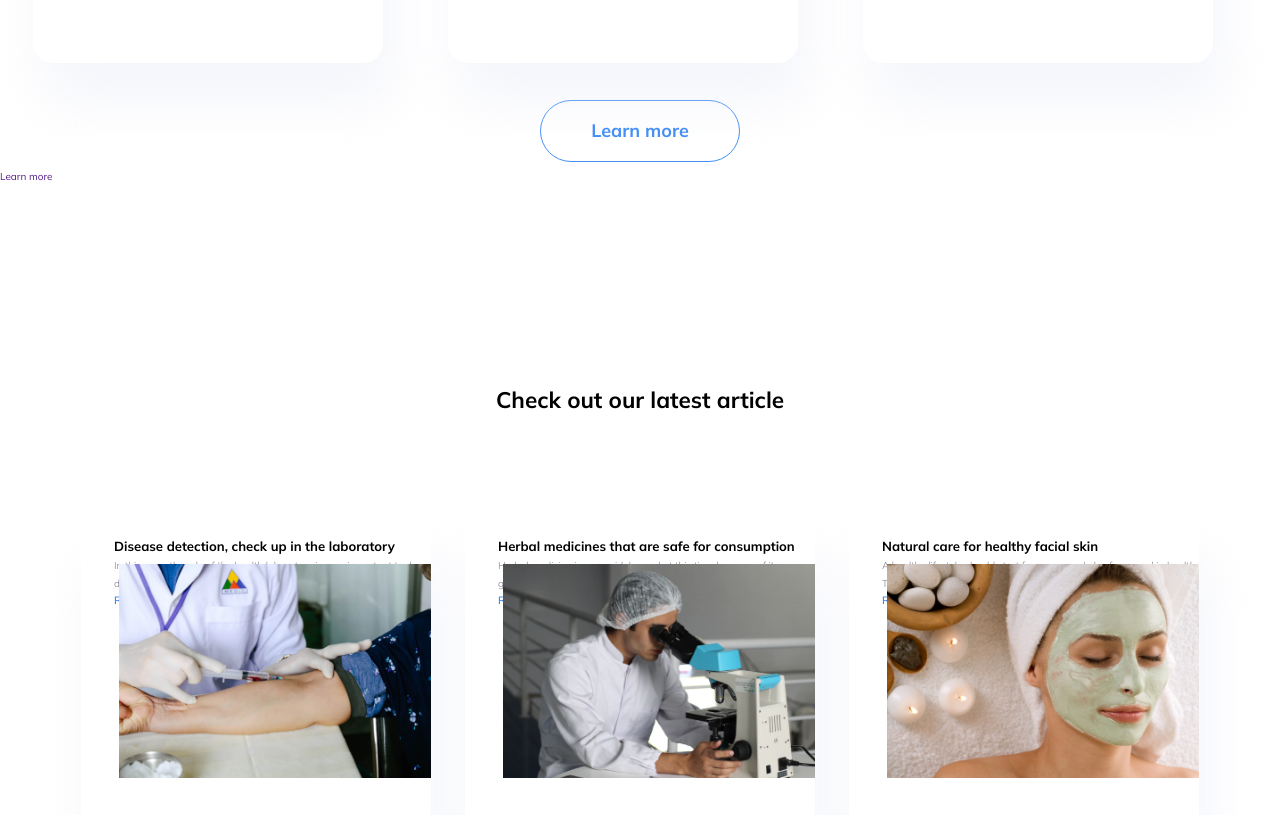
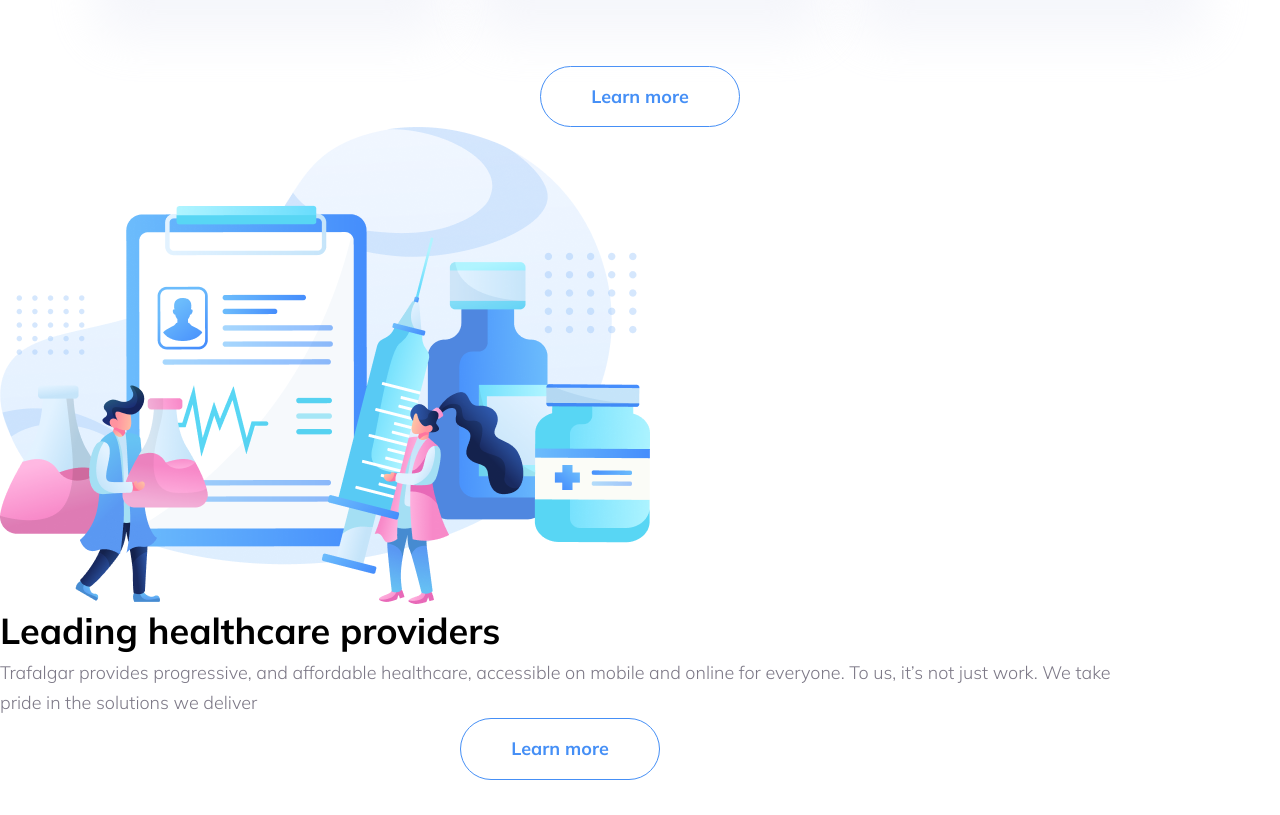
Before and after one commit to TimurDuyshenaliev/Trafalgar, a plain HTML site: page index.html in a window 1280 px wide. Shown: the part 1982-2797 px from the top of the page. Drawn offline with Linux system fonts and the light colour scheme.

Commit message:
some changes

```diff
--- a/index.html
+++ b/index.html
@@ -57,6 +57,7 @@
     <!-- END HERO -->
     <!-- START OUR SERVICE -->
     <section class="ourService">
+        <div class="conteiner">
             <h2>
                 Our services
             </h2>
@@ -119,18 +120,24 @@
                     </p>
                 </li>
             </ul>
-        <div class="button">
-            <a href="" class="button">Learn more</a>
+            <div class="button1">
+                <a href="" class="button2">Learn more</a>
+            </div>
         </div>
         </section>
         <!-- END OUR SERVICE-->
         <!-- START LEADING PROVIDES -->
         <section class="provides">
-        <img src="" alt="">
-        <h2></h2>
-        <p></p>
-        <div class="button">
-            <a href="" class="button">Learn more</a>
+            <div class="conteiner">
+                <img src="img/provides-illustration.png" alt="illustration">
+                <div class="content-text">
+                    <h2>Leading healthcare providers</h2>
+                    <p>Trafalgar provides progressive, and affordable healthcare, accessible on mobile and online for everyone. To us, it’s not just work. We take pride
+                        in the solutions we deliver</p>
+                    <div class="button1">
+                        <a href="" class="button2">Learn more</a>
+                    </div>
+                </div>
             </div>
     </section>
     <!-- END LEADING PROVIDES -->
--- a/styles/index.css
+++ b/styles/index.css
@@ -15,3 +15,19 @@ body{
     margin-left: auto;
     margin-right: auto;
 }
+.button1{
+    border: 1.4px solid #458FF6;
+    border-radius: 55px;
+    width: 200px;
+    margin-left: auto;
+    margin-right: auto;
+}
+.button1>.button2{
+    font-weight: bold;
+    font-size: 1.8rem;
+    line-height: 3.33;
+    text-decoration: none;
+    display: flex;
+    justify-content: center;
+    color: #458FF6;
+}
--- a/styles/ourservice.css
+++ b/styles/ourservice.css
@@ -1,5 +1,5 @@
 
-.ourService>h2{
+.ourService>.conteiner>h2{
     font-weight: 700;
     font-size: 3.6rem;
     line-height: 1.55;
@@ -10,7 +10,7 @@
     margin-right: auto;
     padding-top: 192px ;
 }
-.ourService>p{
+.ourService>.conteiner>p{
     font-style: normal;
     font-weight: 300;
     font-size: 1.8rem;
@@ -22,30 +22,28 @@
     margin-right: auto;
 
 }
-.ourService>ul{
+.ourService>.conteiner>ul{
     display: flex;
     flex-wrap: wrap;
     gap: 30px;
     justify-content: center;
     align-items: stretch;
-
+    padding-bottom: 69px;
 }
-.ourService>ul>li{
+.ourService>.conteiner>ul>li{
     background: #FFFFFF;
     box-shadow: 10px 40px 50px rgba(229, 233, 246, 0.4);
     border-radius: 20px;
     width: 350px;
     height: 350px;
-    margin-bottom: 37px;
-    margin-right: 35px;
 }
 
-li img{
+.ourService>.conteiner>ul>li>img{
     position: absolute;
     padding-top: 47px;
     padding-left: 38px ;
 }
-h3{
+.ourService>.conteiner>ul>li>h3{
     font-weight: bold;
     font-size: 2.4rem;
     line-height: 2.33;
@@ -54,7 +52,7 @@ h3{
     text-align: left;
     margin-top: 166px;
 }
-p{
+.ourService>.conteiner>ul>li>p{
     font-weight: 300;
     font-size: 1.6rem;
     line-height: 1.07;
@@ -62,19 +60,3 @@ p{
     padding-left: 38px;
     text-align: left;
 }
-.ourService>.button{
-    border: 1.4px solid #458FF6;
-    border-radius: 55px;
-    width: 200px;
-    margin-left: auto;
-    margin-right: auto;
-}
-.ourService>.button>.button{
-    font-weight: bold;
-    font-size: 1.8rem;
-    line-height: 3.33;
-    text-decoration: none;
-    display: flex;
-    justify-content: center;
-    color: #458FF6;
-}
--- a/styles/provides.css
+++ b/styles/provides.css
@@ -0,0 +1,20 @@
+.provides>.conteiner>.content-text>h2{
+    font-weight: 700;
+    font-size: 3.6rem;
+    line-height: 1.5;
+    color: #000000;
+}
+.provides>.conteiner>.content-text>p{
+    font-weight: 300;
+    font-size: 1.8rem;
+    line-height: 1.66;
+    color: #7D7987;
+}
+.provides>.conteiner>img{
+    width: 650px;
+}
+.provides{
+    display: inline-flex;
+    flex-direction: column;
+
+}
```
Also changed, not shown: img/provides-illustration.png (added). Lines whose indentation alone changed are shown as unchanged.
